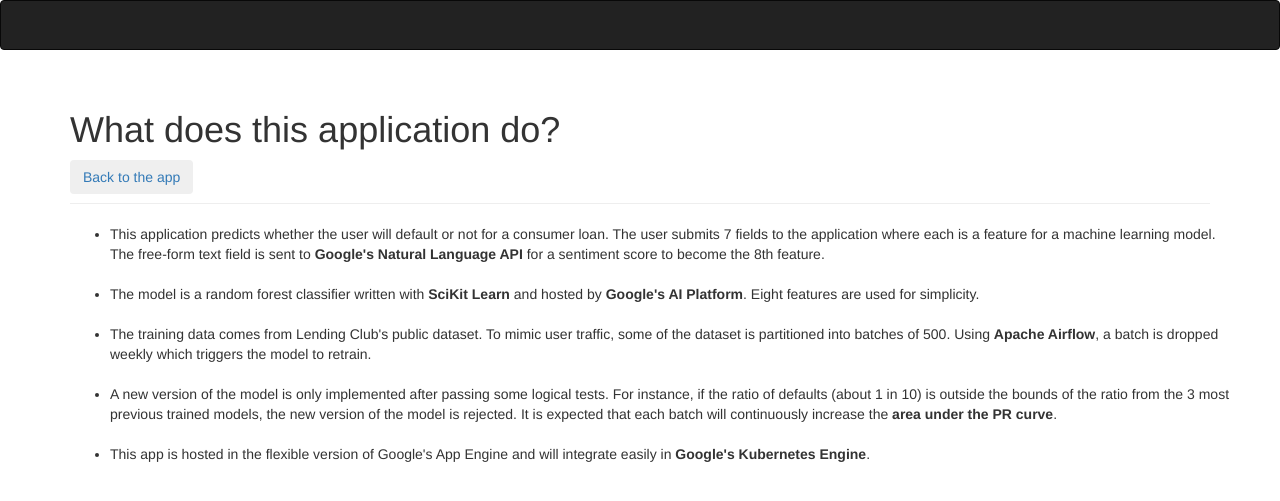
After one commit to ryanjclark/consumer_lending, a Flask app: page /info in a window 1280 px wide. The commit adds this page. Shown: the top 501 px of the page. Run offline with Flask 2, Linux system fonts and the light colour scheme; some libraries are stand-ins or nearby versions.

Commit message:
Added info page to explain the app

```diff
--- a/flask_app/__init__.py
+++ b/flask_app/__init__.py
@@ -162,6 +162,11 @@
                            )
 
 
+@app.route('/info', methods=['GET', 'POST'])
+def info():
+    return render_template('info.html')
+
+
 @app.errorhandler(500)
 def server_error(e):
     logging.exception('An error occurred during a request.')
--- a/flask_app/templates/base.html
+++ b/flask_app/templates/base.html
@@ -1,5 +1,4 @@
-<!-- {% extends "bootstrap/base.html" %} -->
-
+{% extends "bootstrap/base.html" %}
 {% block title %}Consumer Lending Portal{% endblock %}
 
 {% block head %}
--- a/flask_app/templates/index.html
+++ b/flask_app/templates/index.html
@@ -5,6 +5,7 @@
 {% block page_content %}
 <div class="page-header">
     <h1>Welcome to the Consumer Credit Portal</h1>
+    <span><a href="{{ url_for('info') }}"><button type="button" class="btn btn-outline-primary">What does this app do?</button></a></span>
 </div>
 <div class="container">
     <div class="row">
--- /dev/null
+++ b/flask_app/templates/info.html
@@ -0,0 +1,33 @@
+{% extends "base.html" %}
+{% import "bootstrap/wtf.html" as wtf %}
+{% block title %}Consumer Credit Portal{% endblock %}
+
+{% block page_content %}
+<div class="page-header">
+    <h1>What does this application do?</h1>
+    <span><a href="{{ url_for('index') }}"><button type="button" class="btn btn-outline-primary">Back to the app</button></a></span>
+</div>
+<div class="container">
+    <div class="row">
+        <div class="col">
+            <ul>
+                <li>This application predicts whether the user will default or not for a consumer loan.
+                    The user submits 7 fields to the application where each is a feature for a machine learning model.
+                    The free-form text field is sent to <strong>Google's Natural Language API</strong> for a sentiment score to
+                    become the 8th feature.
+                </li></br>
+                <li>The model is a random forest classifier written with <strong>SciKit Learn</strong> and hosted by <strong>Google's AI Platform</strong>.
+                    Eight features are used for simplicity.
+                </li></br>
+                <li>The training data comes from Lending Club's public dataset.
+                    To mimic user traffic, some of the dataset is partitioned into batches of 500.
+                    Using <strong>Apache Airflow</strong>, a batch is dropped weekly which triggers the model to retrain.</li></br>
+                <li>A new version of the model is only implemented after passing some logical tests. For instance, if the ratio of
+                    defaults (about 1 in 10) is outside the bounds of the ratio from the 3 most previous trained models, the new version of the model
+                    is rejected. It is expected that each batch will continuously increase the <strong>area under the PR curve</strong>.</li></br>
+                <li>This app is hosted in the flexible version of Google's App Engine and will integrate easily in <strong>Google's Kubernetes Engine</strong>.
+            </ul>
+        </div>
+    </div>
+</div>
+{% endblock %}
```
